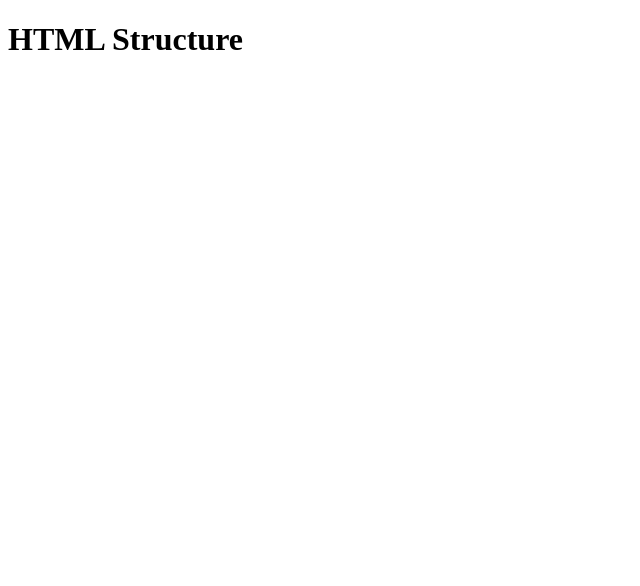
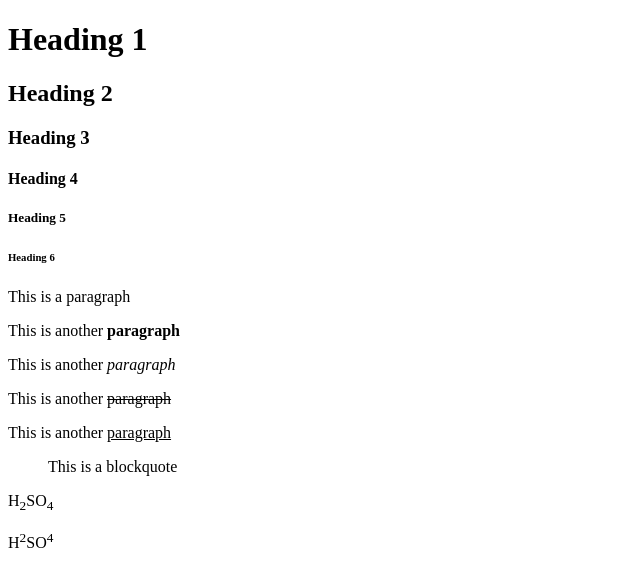
Before and after one commit to zhanybekovich/learn-frontend, a plain HTML site: page index.html in a window 1280 px wide. Shown: the whole page, without its empty margins (0-640 px from the left). Drawn offline with Linux system fonts and the light colour scheme.

Commit message:
text markup elements

```diff
--- a/index.html
+++ b/index.html
@@ -9,6 +9,27 @@
     <meta name="author" content="John Doe" />
   </head>
   <body>
-    <h1>HTML Structure</h1>
+    <h1>Heading 1</h1>
+    <h2>Heading 2</h2>
+    <h3>Heading 3</h3>
+    <h4>Heading 4</h4>
+    <h5>Heading 5</h5>
+    <h6>Heading 6</h6>
+
+    <p>This is a paragraph</p>
+
+    <p>This is another <strong>paragraph</strong></p>
+
+    <p>This is another <em>paragraph</em></p>
+
+    <p>This is another <del>paragraph</del></p>
+
+    <p>This is another <ins>paragraph</ins></p>
+
+    <blockquote>This is a blockquote</blockquote>
+
+    <p>H<sub>2</sub>SO<sub>4</sub></p>
+
+    <p>H<sup>2</sup>SO<sup>4</sup></p>
   </body>
 </html>
```
